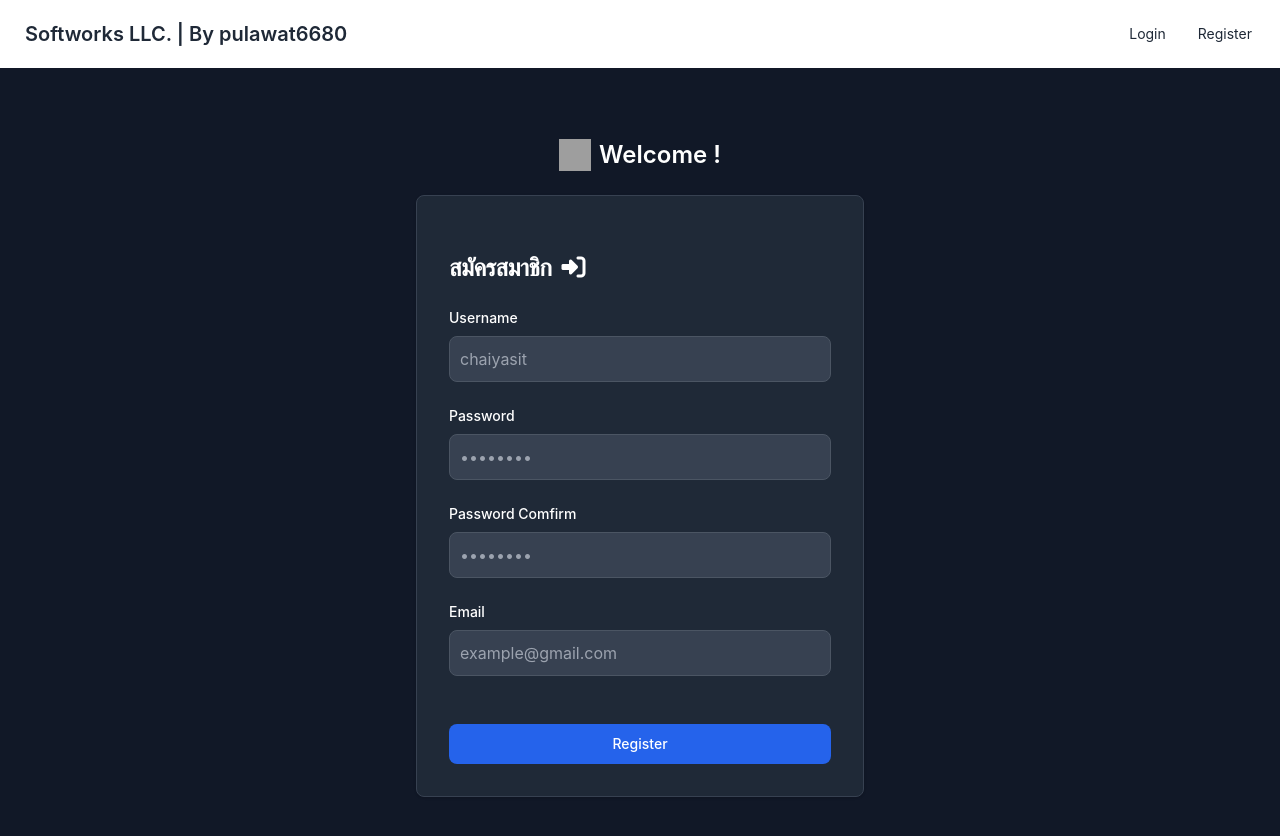
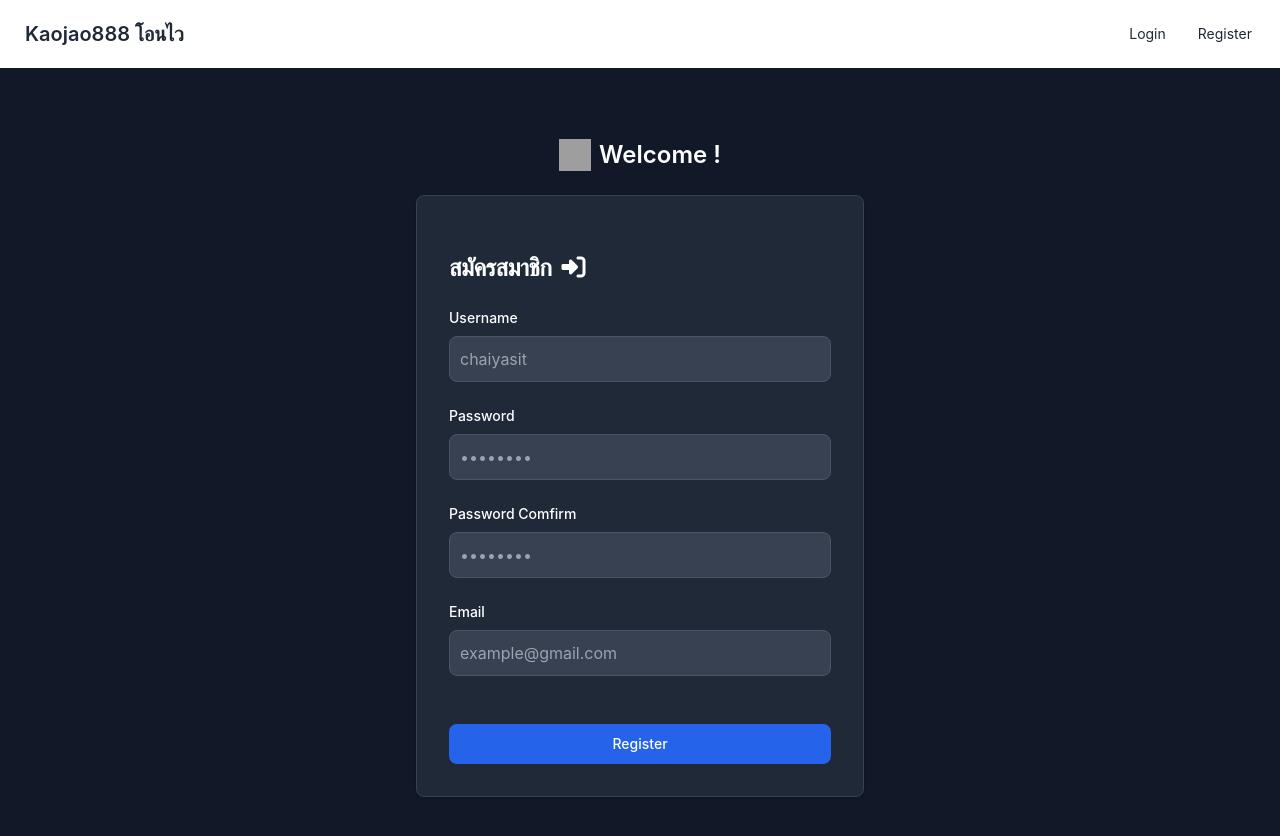
Before and after one commit to kawjao08/finel, a plain HTML site: page Register.html in a window 1280 px wide. Drawn offline with nearby package versions, Linux system fonts and the light colour scheme; some packages are replaced by stand-ins of ours; grey boxes are pictures that could not be loaded; a script that the page names is missing.

Commit message:
Update Register.html

```diff
--- a/Register.html
+++ b/Register.html
@@ -13,7 +13,7 @@
 <body>
 	<div class="navbar bg-base-100">
 		<div class="flex-1">
-		  <a class="btn btn-ghost text-xl">Softworks LLC. | By pulawat6680</a>
+		  <a class="btn btn-ghost text-xl">Kaojao888 โอนไว</a>
 		</div>
 		<div class="flex-none">
 		  <ul class="menu menu-horizontal px-1">
```
